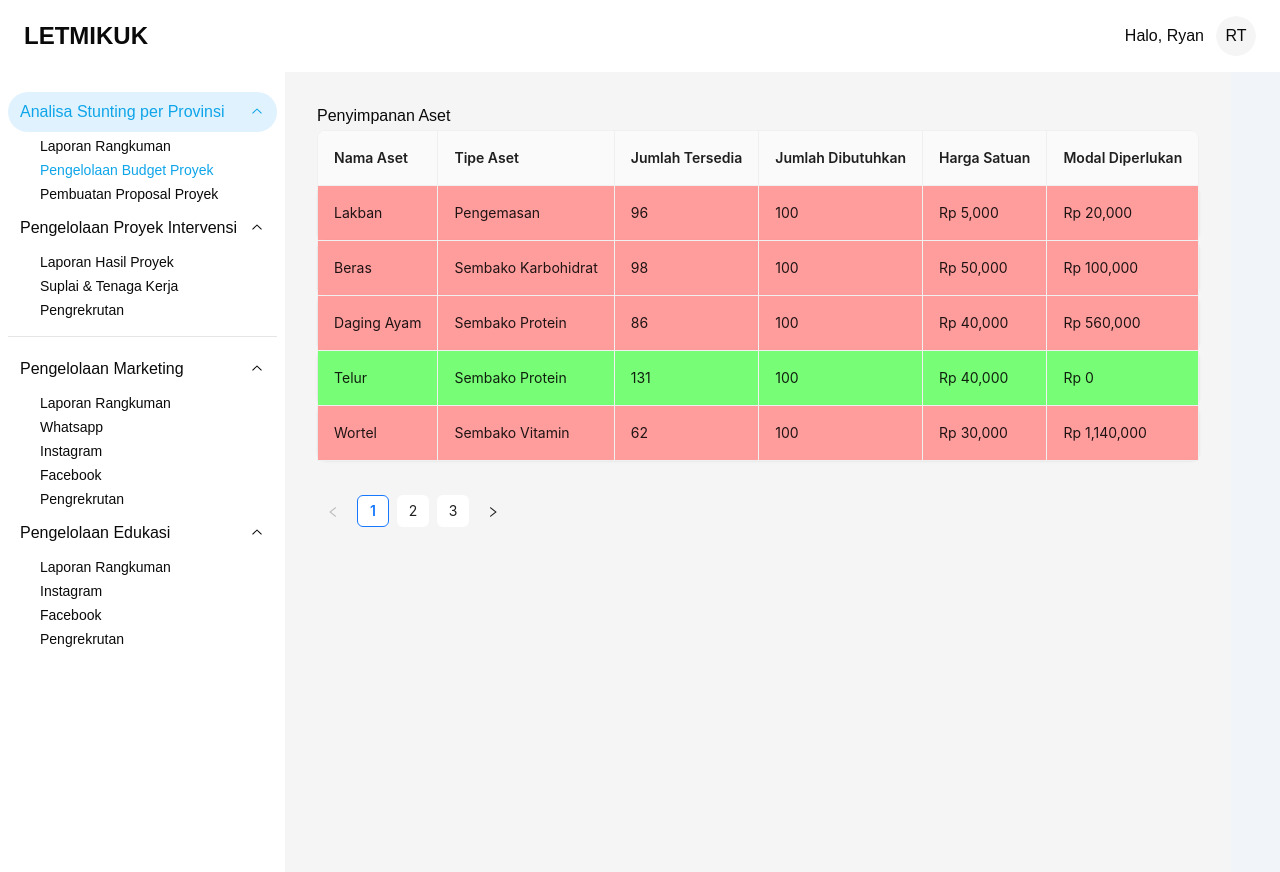
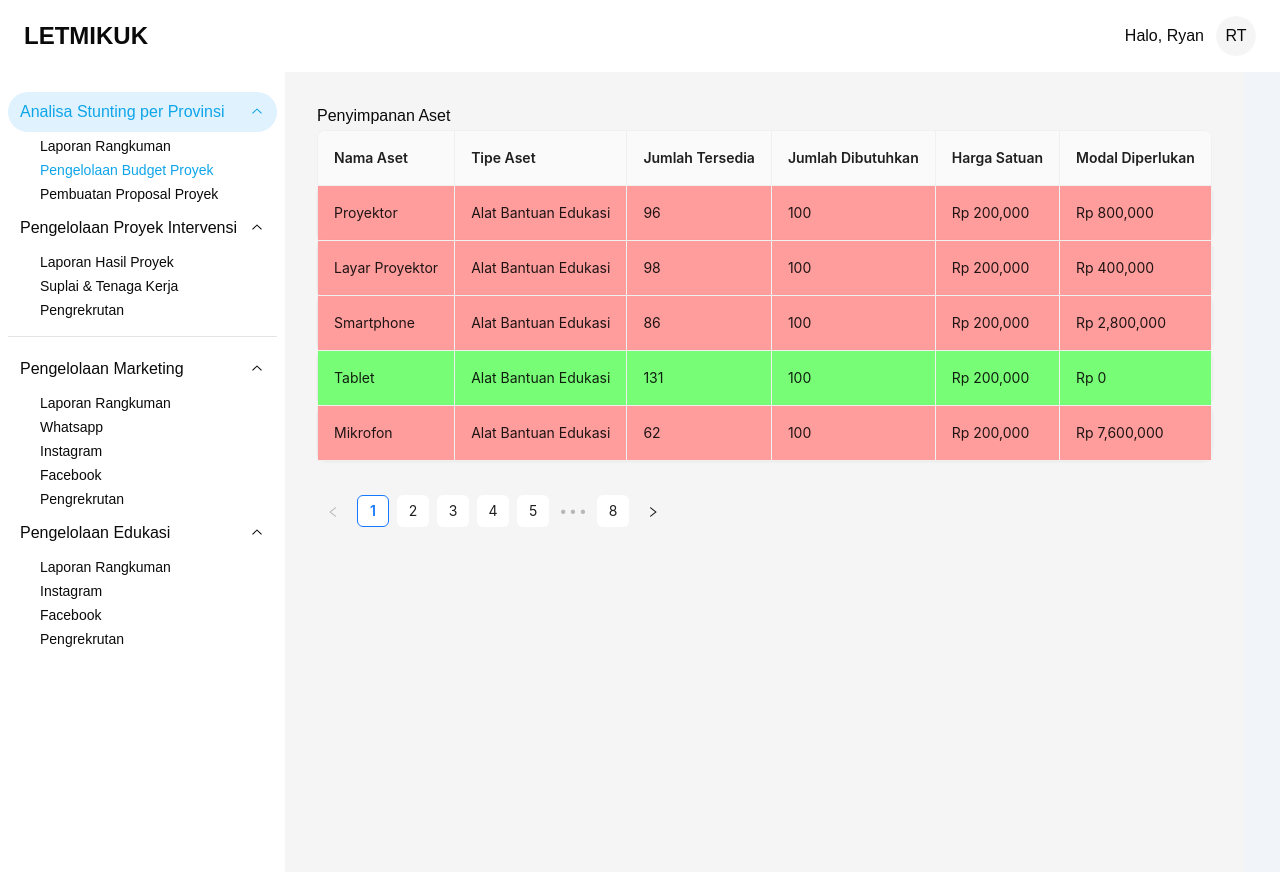
Before and after one commit to LETMIKUK/LETMIKUK, a Next.js app: page /admin/analisa/pengelolaan-budget in a window 1280 px wide. Built offline with nearby package versions, Linux system fonts and the light colour scheme.

Commit message:
update: added more stuff to the pengelolaan budget table for non living supplies, gonna start with the living suppllies

```diff
--- a/src/app/(admin)/admin/analisa/pengelolaan-budget/page.tsx
+++ b/src/app/(admin)/admin/analisa/pengelolaan-budget/page.tsx
@@ -32,7 +32,37 @@ function getAssetType(assetName: string): string {
     case "Packaging Sterofoam":
     case "Kantong Plastik":
     case "Lakban":
+    case "Piring Sekali Pakai":
+    case "Gelas Sekali Pakai":
       return "Pengemasan";
+    case "Tenda":
+    case "Meja":
+    case "Kursi":
+    case "Truk":
+      return "Fasilitas Lokasi";
+    case "Jarum Suntik":
+    case "Obat Suntik Vitamin":
+    case "Obat Suntik Protein":
+    case "Tisu Alkohol":
+    case "Tablet Tambah Darah":
+      return "Perlengkapan Medis";
+    case "Spatula":
+    case "Centongan":
+    case "Teflon":
+    case "Panci":
+    case "Kompor Portable":
+    case "Gas Kaleng":
+      return "Peralatan Masak";
+    case "Proyektor":
+    case "Layar Proyektor":
+    case "Mikrofon":
+    case "Speaker":
+    case "Megaphone":
+    case "Charger":
+    case "Cable Extension":
+    case "Smartphone":
+    case "Tablet":
+     return "Alat Bantuan Edukasi";
     default:
       return "Unknown";
   }
@@ -51,6 +81,14 @@ function getPriceByAssetType(assetType: string): number {
       return 20000;
     case "Pengemasan":
       return 5000;
+    case "Fasilitas Lokasi":
+      return 250000;
+    case "Perlengkapan Medis":
+      return 200000;
+    case "Peralatan Masak":
+      return 150000;
+    case "Alat Bantuan Edukasi":
+      return 200000;
     default:
       return 0;
   }
@@ -58,7 +96,7 @@ function getPriceByAssetType(assetType: string): number {
 
 // Generate unique asset data on the client side only
 function generateUniqueAssetData(): AssetData[] {
-  const assets = ["Lakban", "Beras", "Daging Ayam", "Telur", "Wortel", "Tomat", "Jeruk", "Apel", "Air", "Kardus", "Packaging Sterofoam", "Kantong Plastik"];
+  const assets = ["Proyektor", "Layar Proyektor", "Smartphone", "Tablet", "Mikrofon", "Speaker", "Megaphone", "Cable Extension", "Charger", "Spatula", "Centongan", "Teflon","Panci", "Kompor Portable", "Gas Kaleng", "Tablet Tambah Darah", "Jarum Suntik", "Obat Suntik Vitamin", "Obat Suntik Protein","Tisu Alkohol", "Tenda", "Meja", "Kursi", "Truk", "Lakban", "Beras", "Daging Ayam", "Telur", "Wortel", "Tomat", "Jeruk", "Apel", "Air", "Kardus", "Packaging Sterofoam", "Kantong Plastik", "Piring Sekali Pakai", "Gelas Sekali Pakai"];
 
   return assets.map((assetName, index) => {
     const assetType = getAssetType(assetName);
```
